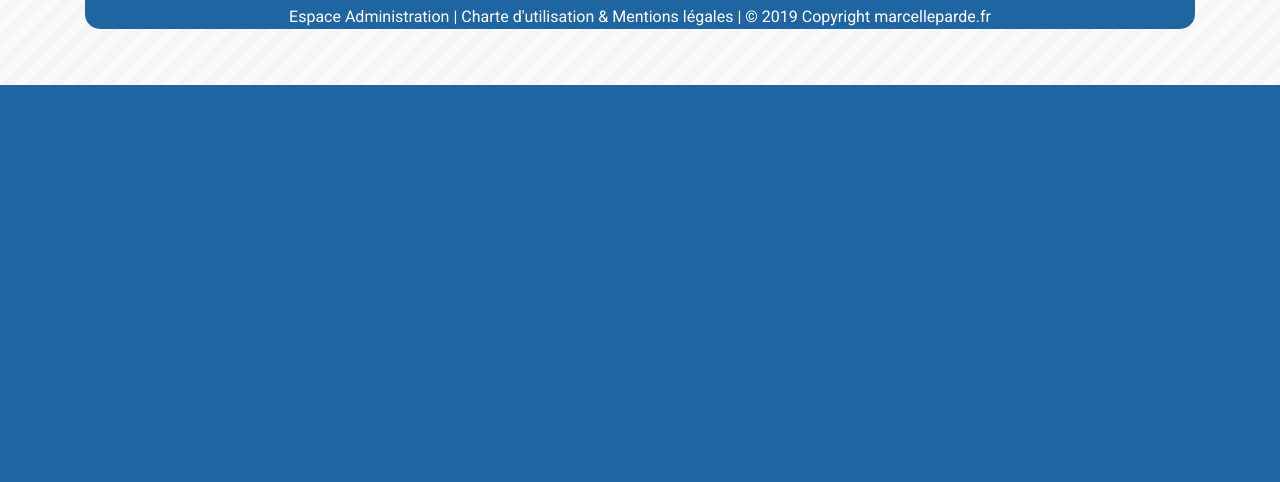
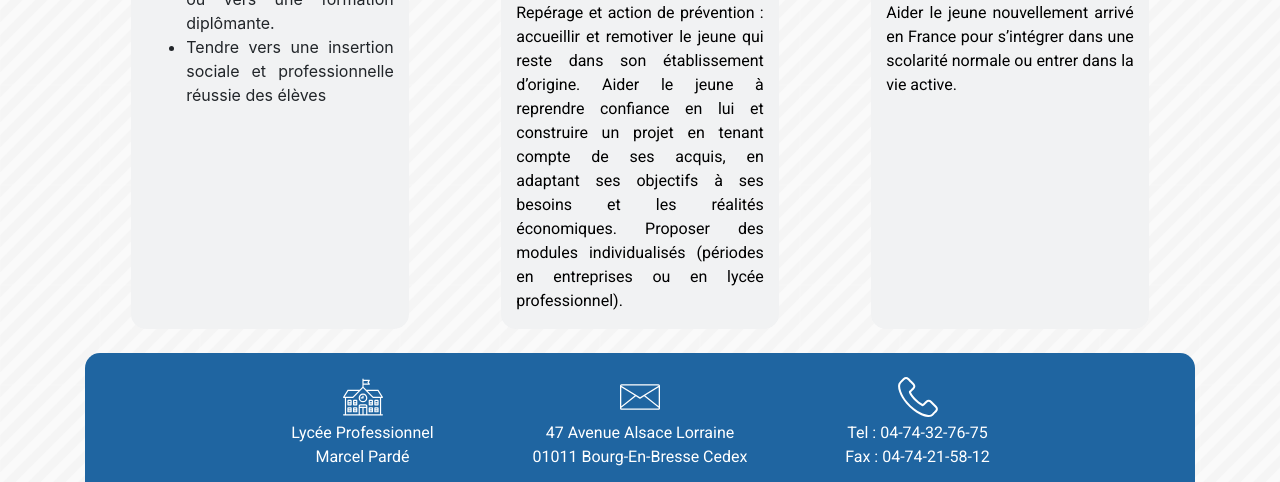
Before and after one commit to davidBentoPereira/jpo, a Symfony app: template templates/front/filiere.html.twig in a window 1280 px wide. Shown: the part 715-1197 px from the top of the page. Before the commit the page ends 800 px from the top, so only its background shows below. Run offline with Twig, Linux system fonts and the light colour scheme; the template is opened without the code that fills it, so the values that code supplies are empty; some libraries are stand-ins or nearby versions.

Commit message:
(page filiere): début d'intégration

```diff
--- a/public/css/style.css
+++ b/public/css/style.css
@@ -9,7 +9,6 @@ a:hover { color: white;}
 nav { border-bottom-left-radius: 15px; border-bottom-right-radius: 15px; }
 #header-img {border-top-left-radius: 15px; border-top-right-radius: 15px;}
 .navbar-light .navbar-nav .nav-link  { color: white; font-family: Roboto, sans-serif;}
-/*.navbar-light .navbar-nav .active > .nav-link  { color: white; font-family: Roboto-Bold, sans-serif}*/
 .navbar-light .navbar-nav .nav-link:hover  { color: #5eb5e0; font-weight: bold; font-family: Roboto-Bold, sans-serif}
 
 /* FOOTER */
--- a/templates/front/filiere.html.twig
+++ b/templates/front/filiere.html.twig
@@ -1,7 +1,55 @@
 {% extends 'front/base.html.twig' %}
 
-{% block title %}Hello FrontController!{% endblock %}
+{% block title %}Filière!{% endblock %}
 
 {% block body %}
-    <h1>Hello World !</h1>
+    <div class="container mt-4 mb-4" id="mlds">
+
+        <div class="row">
+            <div class="col-12 block">
+                <h1 class="text-center">Accueil Relations Clientèle Usager</h1>
+                <p>La MLDS est un dispositif hébergé au Lycée professionnel Marcelle Pardé. Elle intervient sur l’ensemble du bassin de formation Ain-Ouest</p>
+                <p>La MLDS a 2 objectifs :</p>
+                <ul>
+                    <li>Prendre en charge les élèves sans qualification</li>
+                    <li>Préparer tous les élèves de plus de 16 ans en rupture scolaire à une qualification leur permettant une insertion professionnelle et sociale</li>
+                </ul>
+            </div>
+        </div>
+
+        <div class="row justify-content-around text-justify mt-4">
+            <div class="col-3 block">
+                <div class="row mt-2 justify-content-center">
+                    <div><img src="{{ asset('img/icon/target.svg') }}" alt="" class="mx-auto" width="50px"></div>
+                </div>
+
+                <h2 class="text-center">Objectifs</h2>
+                <ul>
+                    <li>Retour en formation initiale ou vers une formation diplômante.</li>
+                    <li>Tendre vers une insertion sociale et professionnelle réussie des élèves</li>
+                </ul>
+            </div>
+
+            <div class="col-3 block">
+                <div class="row mt-2 justify-content-center">
+                    <div><img src="{{ asset('img/icon/support.svg') }}" alt="" class="mx-auto" width="50px"></div>
+                </div>
+
+                <h2 class="text-center">Propositions d’actions</h2>
+                <p>Repérage et action de prévention : accueillir et remotiver le jeune qui reste dans son établissement d’origine.
+                    Aider le jeune à reprendre confiance en lui et construire un projet en tenant compte de ses acquis, en adaptant ses objectifs à ses besoins et les réalités économiques. Proposer des modules individualisés (périodes en entreprises ou en lycée professionnel).
+                </p>
+            </div>
+
+            <div class="col-3 block">
+                <div class="row mt-2 justify-content-center">
+                    <div><img src="{{ asset('img/icon/translator.svg') }}" alt="" class="mx-auto" width="50px"></div>
+                </div>
+
+                <h2 class="text-center">Accueil des allophones</h2>
+                <p>Aider le jeune nouvellement arrivé en France pour s’intégrer dans une scolarité normale ou entrer dans la vie active.</p>
+            </div>
+        </div>
+
+    </div>
 {% endblock %}
--- a/templates/front/formations.html.twig
+++ b/templates/front/formations.html.twig
@@ -1,6 +1,6 @@
 {% extends 'front/base.html.twig' %}
 
-{% block title %}Hello FrontController!{% endblock %}
+{% block title %}Résumé des Formations{% endblock %}
 
 {% block body %}
     <div class="container mt-4 mb-4">
--- a/templates/front/histoire.html.twig
+++ b/templates/front/histoire.html.twig
@@ -1,6 +1,6 @@
 {% extends 'front/base.html.twig' %}
 
-{% block title %}Hello FrontController!{% endblock %}
+{% block title %}Histoire du lycée{% endblock %}
 
 {% block body %}
     <div class="container" id="main-content">
--- a/templates/front/index.html.twig
+++ b/templates/front/index.html.twig
@@ -1,6 +1,6 @@
 {% extends 'front/base.html.twig' %}
 
-{% block title %}Hello FrontController!{% endblock %}
+{% block title %}Accueil{% endblock %}
 
 {% block body %}
     <h1>Hello World !</h1>
--- a/templates/front/mlds.html.twig
+++ b/templates/front/mlds.html.twig
@@ -1,6 +1,6 @@
 {% extends 'front/base.html.twig' %}
 
-{% block title %}Hello FrontController!{% endblock %}
+{% block title %}Mission de Lutte contre le Décrochage Scolaire{% endblock %}
 
 {% block body %}
     <div class="container mt-4 mb-4" id="mlds">
@@ -52,5 +52,4 @@
         </div>
 
     </div>
-
 {% endblock %}
--- a/templates/front/sondage.html.twig
+++ b/templates/front/sondage.html.twig
@@ -1,6 +1,6 @@
 {% extends 'front/base.html.twig' %}
 
-{% block title %}Questionnaires{% endblock %}
+{% block title %}Sondage{% endblock %}
 
 {% block body %}
     <div class="container" id="questionnaires">
--- a/templates/front/sondages.html.twig
+++ b/templates/front/sondages.html.twig
@@ -1,6 +1,6 @@
 {% extends 'front/base.html.twig' %}
 
-{% block title %}Questionnaires{% endblock %}
+{% block title %}Sondages{% endblock %}
 
 {% block body %}
     <div class="container" id="questionnaires">
--- a/templates/front/ulis.html.twig
+++ b/templates/front/ulis.html.twig
@@ -1,6 +1,6 @@
 {% extends 'front/base.html.twig' %}
 
-{% block title %}Hello FrontController!{% endblock %}
+{% block title %}ULIS - Unité localisée pour l’inclusion scolaire{% endblock %}
 
 {% block body %}
     <div class="container mt-4 mb-4" id="mlds">
```
Also changed, not shown: public/img/img_lycee.jpg, public/img/img_lycee_old.jpg (added).
